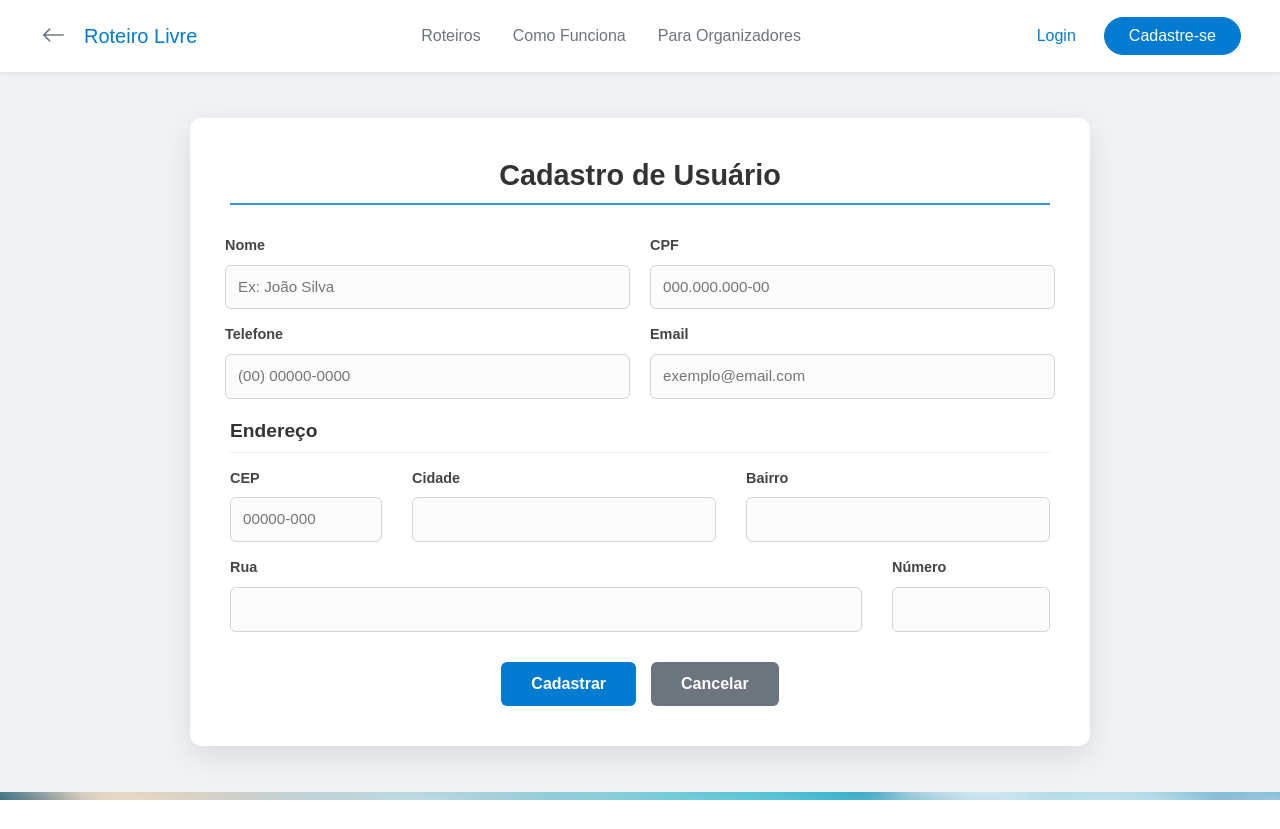
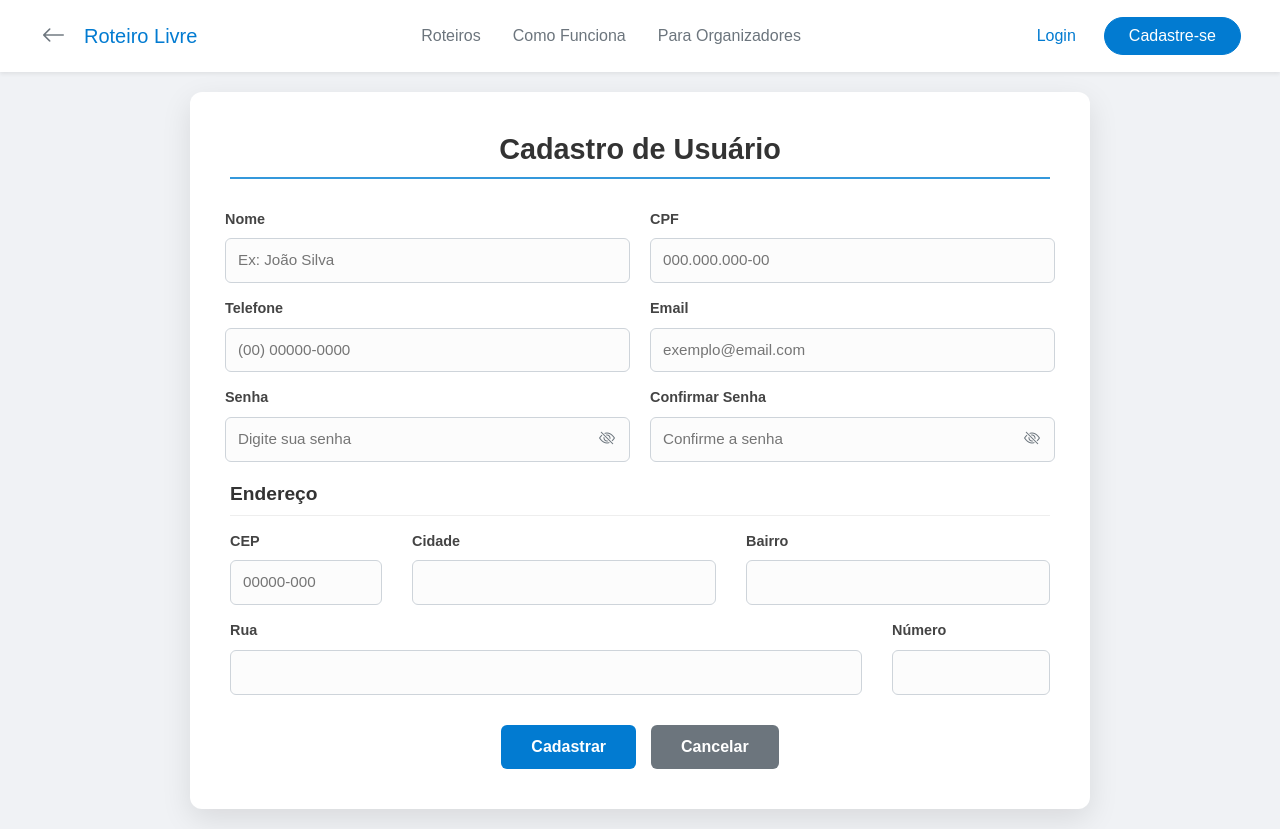
Before and after one commit to Rodrigo-Dourad0/prg04-rodrigo-front-end-react, a React (Vite) app in the folder projeto-web-react/: page /cadastro in a window 1280 px wide. Before the commit the page ends 800 px from the top, so only its background shows below. Built offline with nearby package versions, Linux system fonts and the light colour scheme.

Commit message:
Adiciona o form de senha ao Cadastro

```diff
--- a/projeto-web-react/src/modules/Auth/pages/Cadastro.jsx
+++ b/projeto-web-react/src/modules/Auth/pages/Cadastro.jsx
@@ -1,7 +1,24 @@
+import React, { useState } from 'react';
 import Navbar from '../../../shared/components/Navbar';
 import '../styles/cadastro.css';
 
 function Cadastro() {
+  const [senha, setSenha] = useState('');
+  const [confirmarSenha, setConfirmarSenha] = useState('');
+  const [showSenha, setShowSenha] = useState(false);
+  const [showConfirmar, setShowConfirmar] = useState(false);
+  const [erro, setErro] = useState('');
+
+  const handleCadastro = (e) => {
+    e.preventDefault();
+    if (senha !== confirmarSenha) {
+      setErro('As senhas não coincidem.');
+    } else {
+      setErro('');
+      console.log('Cadastro validado');
+    }
+  };
+
   return (
     <>
       <Navbar />
@@ -11,8 +28,7 @@ function Cadastro() {
 
             <h1 className="cadastro-title">Cadastro de Usuário</h1>
 
-            <form>
-                {/* Linha 1: Nome e CPF */}
+            <form onSubmit={handleCadastro}>
                 <div className="form-row">
                     <div className="form-col">
                         <label className="form-label-cadastro">Nome</label>
@@ -24,7 +40,6 @@ function Cadastro() {
                     </div>
                 </div>
 
-                {/* Linha 2: Telefone e Email */}
                 <div className="form-row">
                     <div className="form-col">
                         <label className="form-label-cadastro">Telefone</label>
@@ -36,10 +51,53 @@ function Cadastro() {
                     </div>
                 </div>
 
-                {/* Seção Endereço */}
+               <div className="form-row">
+                    <div className="form-col">
+                        <label className="form-label-cadastro">Senha</label>
+                        <div className="password-input-container">
+                            <input
+                                type={showSenha ? "text" : "password"}
+                                className="form-control-cadastro"
+                                placeholder="Digite sua senha"
+                                value={senha}
+                                onChange={(e) => setSenha(e.target.value)}
+                            />
+                            <button
+                                type="button"
+                                className="btn-toggle-password"
+                                onClick={() => setShowSenha(!showSenha)}
+                            >
+
+                                <i className={showSenha ? "bi bi-eye" : "bi bi-eye-slash"}></i>
+                            </button>
+                        </div>
+                    </div>
+                    <div className="form-col">
+                        <label className="form-label-cadastro">Confirmar Senha</label>
+                        <div className="password-input-container">
+                            <input
+                                type={showConfirmar ? "text" : "password"}
+                                className="form-control-cadastro"
+                                placeholder="Confirme a senha"
+                                value={confirmarSenha}
+                                onChange={(e) => setConfirmarSenha(e.target.value)}
+                            />
+                            <button
+                                type="button"
+                                className="btn-toggle-password"
+                                onClick={() => setShowConfirmar(!showConfirmar)}
+                            >
+
+                                <i className={showConfirmar ? "bi bi-eye" : "bi bi-eye-slash"}></i>
+                            </button>
+                        </div>
+                    </div>
+                </div>
+
+                {erro && <div className="error-message">{erro}</div>}
+
                 <h3 className="section-title">Endereço</h3>
 
-                {/* Linha 3: CEP, Cidade, Bairro */}
                 <div className="form-row">
                     <div className="form-col col-small">
                         <label className="form-label-cadastro">CEP</label>
@@ -55,7 +113,6 @@ function Cadastro() {
                     </div>
                 </div>
 
-                {/* Linha 4: Rua e Número */}
                 <div className="form-row">
                     <div className="form-col col-large">
                         <label className="form-label-cadastro">Rua</label>
@@ -66,7 +123,6 @@ function Cadastro() {
                         <input type="text" className="form-control-cadastro" />
                     </div>
                 </div>
-
 
                 <div className="button-group">
                     <button type="submit" className="btn-registrar">
--- a/projeto-web-react/src/modules/Auth/styles/cadastro.css
+++ b/projeto-web-react/src/modules/Auth/styles/cadastro.css
@@ -1,4 +1,3 @@
-/* O Container Principal */
 .cadastro-wrapper {
     display: flex;
     justify-content: center;
@@ -8,7 +7,6 @@
     background-color: #f0f2f5;
 }
 
-/* Caixa do Formulário */
 .cadastro-box {
     background-color: #ffffff;
     width: 100%;
@@ -18,7 +16,6 @@
     box-shadow: 0 10px 30px rgba(0, 0, 0, 0.1);
 }
 
-/* Títulos */
 .cadastro-title {
     color: #333;
     font-size: 1.8rem;
@@ -37,7 +34,6 @@
     padding-bottom: 10px;
 }
 
-
 .form-row {
     display: flex;
     gap: 20px;
@@ -50,12 +46,10 @@
     flex: 1;
 }
 
-
 .col-small { flex: 1; }
 .col-medium { flex: 2; }
 .col-large { flex: 4; }
 
-/* Estilização dos Inputs */
 .form-label-cadastro {
     font-weight: 600;
     color: #444;
@@ -79,7 +73,6 @@
     box-shadow: 0 0 0 3px rgba(2, 123, 209, 0.1);
 }
 
-/* Área dos Botões */
 .button-group {
     display: flex;
     justify-content: center;
@@ -119,7 +112,45 @@
     background-color: #5a6268;
 }
 
-/*Em telas pequenas, as colunas viram linhas */
+.password-input-container {
+    position: relative;
+    display: flex;
+    align-items: center;
+}
+
+.password-input-container .form-control-cadastro {
+    padding-right: 45px;
+}
+
+.btn-toggle-password {
+    position: absolute;
+    right: 10px;
+    background: none;
+    border: none;
+    cursor: pointer;
+    color: #6c757d;
+    display: flex;
+    align-items: center;
+    justify-content: center;
+    padding: 5px;
+    transition: color 0.2s;
+}
+
+.btn-toggle-password:hover {
+    color: #027BD1;
+}
+
+.error-message {
+    color: #dc3545;
+    background-color: #f8d7da;
+    border: 1px solid #f5c6cb;
+    padding: 10px;
+    border-radius: 6px;
+    margin-bottom: 15px;
+    font-size: 0.9rem;
+    text-align: center;
+}
+
 @media (max-width: 768px) {
     .form-row {
         flex-direction: column;
```
